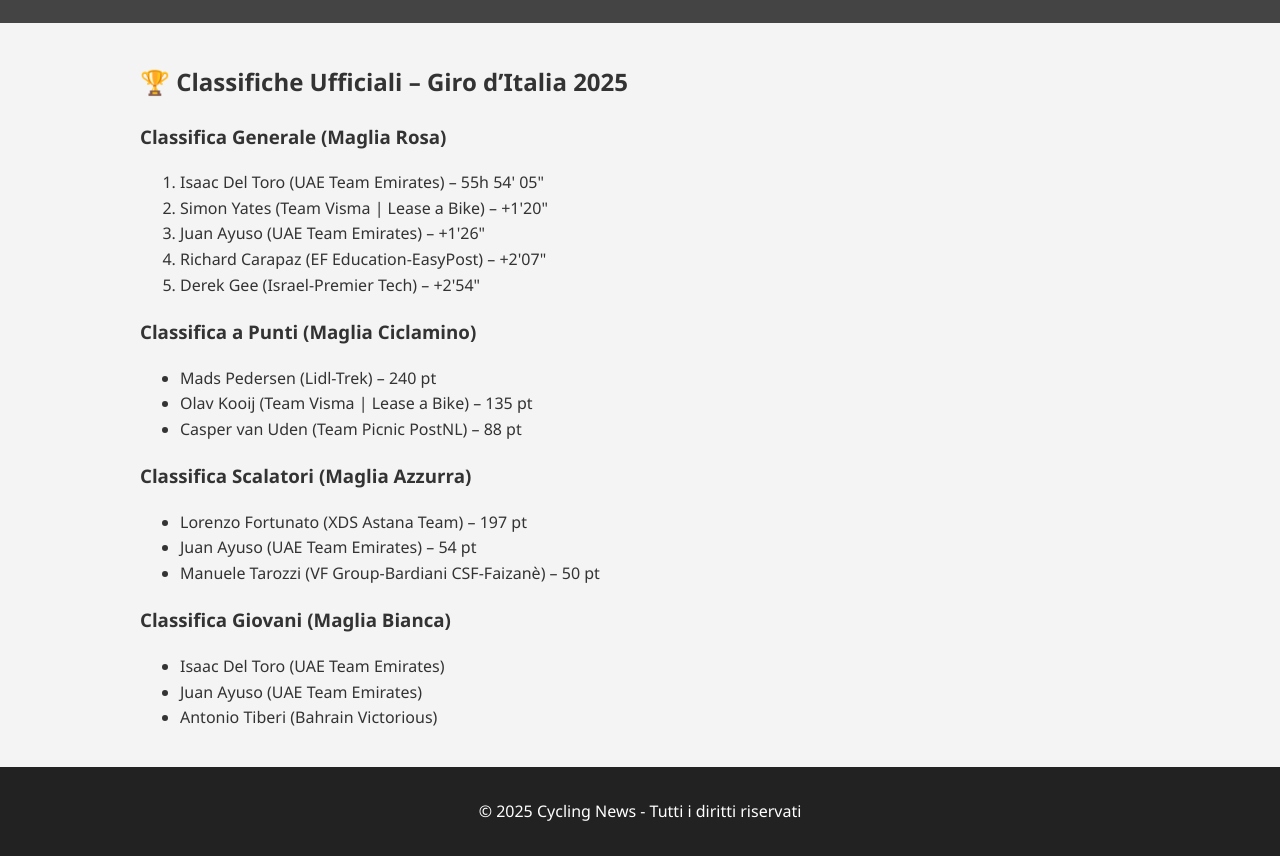
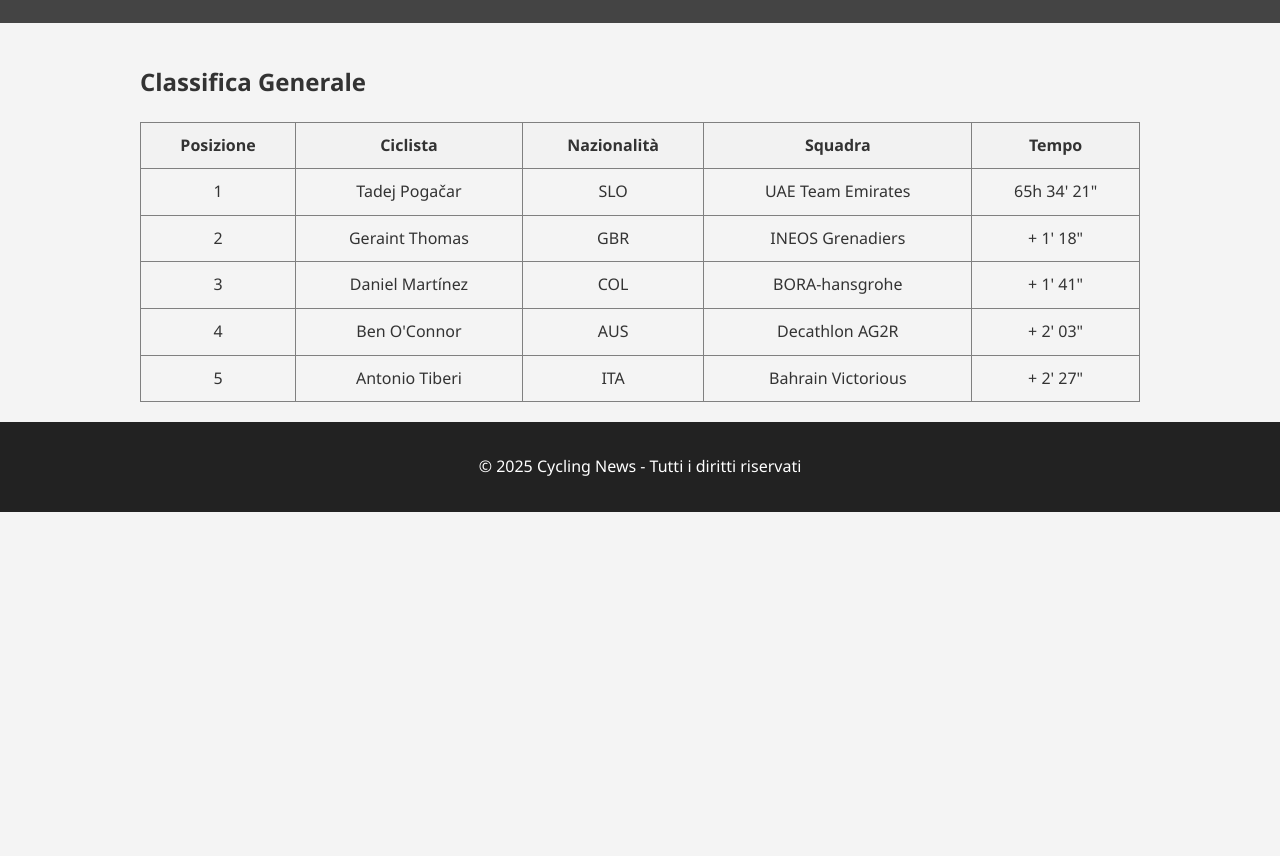
Before and after one commit to samact22/cycling-news, a plain HTML site: page classifiche.html in a window 1280 px wide. Shown: the part 779-1635 px from the top of the page. After the commit the page ends 1291 px from the top, so only its background shows below. Drawn offline with Linux system fonts and the light colour scheme.

Commit message:
Update classifiche.html

```diff
--- a/classifiche.html
+++ b/classifiche.html
@@ -24,45 +24,31 @@
 <li><a href="contatti.html">Contatti</a></li>
 </ul>
 </nav>
+
 <main>
-<section>
-<h2>🏆 Classifiche Ufficiali – Giro d’Italia 2025</h2>
-<article>
-<h3>Classifica Generale (Maglia Rosa)</h3>
-<ol>
-<li>Isaac Del Toro (UAE Team Emirates) – 55h 54' 05"</li>
-<li>Simon Yates (Team Visma | Lease a Bike) – +1'20"</li>
-<li>Juan Ayuso (UAE Team Emirates) – +1'26"</li>
-<li>Richard Carapaz (EF Education-EasyPost) – +2'07"</li>
-<li>Derek Gee (Israel-Premier Tech) – +2'54"</li>
-</ol>
-</article>
-<article>
-<h3>Classifica a Punti (Maglia Ciclamino)</h3>
-<ul>
-<li>Mads Pedersen (Lidl-Trek) – 240 pt</li>
-<li>Olav Kooij (Team Visma | Lease a Bike) – 135 pt</li>
-<li>Casper van Uden (Team Picnic PostNL) – 88 pt</li>
-</ul>
-</article>
-<article>
-<h3>Classifica Scalatori (Maglia Azzurra)</h3>
-<ul>
-<li>Lorenzo Fortunato (XDS Astana Team) – 197 pt</li>
-<li>Juan Ayuso (UAE Team Emirates) – 54 pt</li>
-<li>Manuele Tarozzi (VF Group-Bardiani CSF-Faizanè) – 50 pt</li>
-</ul>
-</article>
-<article>
-<h3>Classifica Giovani (Maglia Bianca)</h3>
-<ul>
-<li>Isaac Del Toro (UAE Team Emirates)</li>
-<li>Juan Ayuso (UAE Team Emirates)</li>
-<li>Antonio Tiberi (Bahrain Victorious)</li>
-</ul>
-</article>
-</section>
+  <section class="classifiche">
+    <h2>Classifica Generale</h2>
+    <table border="1" cellpadding="10" style="border-collapse: collapse; width: 100%; text-align: center;">
+      <thead style="background-color: #f2f2f2;">
+        <tr>
+          <th>Posizione</th>
+          <th>Ciclista</th>
+          <th>Nazionalità</th>
+          <th>Squadra</th>
+          <th>Tempo</th>
+        </tr>
+      </thead>
+      <tbody>
+        <tr><td>1</td><td>Tadej Pogačar</td><td>SLO</td><td>UAE Team Emirates</td><td>65h 34' 21"</td></tr>
+        <tr><td>2</td><td>Geraint Thomas</td><td>GBR</td><td>INEOS Grenadiers</td><td>+ 1' 18"</td></tr>
+        <tr><td>3</td><td>Daniel Martínez</td><td>COL</td><td>BORA-hansgrohe</td><td>+ 1' 41"</td></tr>
+        <tr><td>4</td><td>Ben O'Connor</td><td>AUS</td><td>Decathlon AG2R</td><td>+ 2' 03"</td></tr>
+        <tr><td>5</td><td>Antonio Tiberi</td><td>ITA</td><td>Bahrain Victorious</td><td>+ 2' 27"</td></tr>
+      </tbody>
+    </table>
+  </section>
 </main>
+
 <footer>
 <p>© 2025 Cycling News - Tutti i diritti riservati</p>
 </footer>
```
